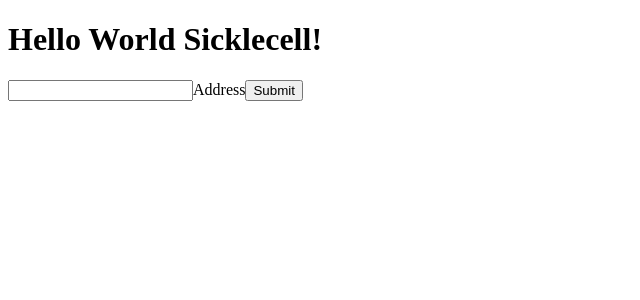
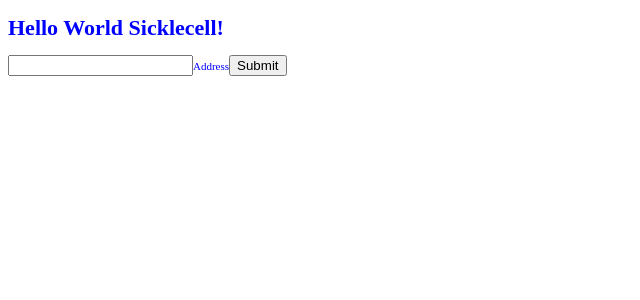
Before and after one commit to augustogoldoni-jaya/cit-poc, a React (Create React App) app: page / in a window 1280 px wide. Shown: the top 300 px of the page, without its empty margins (0-640 px from the left). Built offline with nearby package versions, Linux system fonts and the light colour scheme.

Commit message:
Refactor

```diff
--- a/src/App.js
+++ b/src/App.js
@@ -1,6 +1,9 @@
 import React from 'react';
 import WebmdStore from './WebmdStore';
 import SicklecellStore from './SicklecellStore';
+import {ThemeContext} from './theme-context';
+import {sicklecell} from './SicklecellContext'
+import {webmd} from './WebmdContext'
 
 class App extends React.Component {
   constructor(props) {
@@ -12,6 +15,7 @@ class App extends React.Component {
   }
 
   render() {
+
     let Store = function(domain) {
         switch (domain) {
         case 'webmd.tech':
@@ -23,7 +27,15 @@ class App extends React.Component {
       }
     }(this.state.domain);
 
-    return <Store />;
+    const actual = Store == SicklecellStore ? sicklecell : webmd
+
+    return (
+      <div>
+        <ThemeContext.Provider value={actual}>
+            <Store/>
+        </ThemeContext.Provider>
+      </div>
+    )
   }
 };
 
--- /dev/null
+++ b/src/SicklecellContext.js
@@ -0,0 +1,6 @@
+import React from 'react';
+
+export const sicklecell = {
+    fontSize: '11px',
+    color: 'blue'
+};
--- a/src/SicklecellStore.css
+++ /dev/null
@@ -1,5 +0,0 @@
-#root {
-  font-size: 16px;
-  color: green;
-  background-color: black;
-}
--- a/src/SicklecellStore.js
+++ b/src/SicklecellStore.js
@@ -1,12 +1,13 @@
 import React, { Component } from 'react';
-import themes from './StoreThemes'
-
-let ThemeContext = React.createContext('sicklecell');
+import {ThemeContext} from './theme-context';
 
 class SicklecellStore extends Component {
   render() {
+    let props = this.props;
+    let theme = this.context;
+
     return (
-      <div>
+      <div {...props} style={{fontSize: theme.fontSize, color: theme.color}}>
         <div>
           <h1>Hello World Sicklecell!</h1>
           <form>
@@ -20,4 +21,6 @@ class SicklecellStore extends Component {
   }
 }
 
+SicklecellStore.contextType = ThemeContext;
+
 export default SicklecellStore;
--- a/src/StoreThemes.js
+++ /dev/null
@@ -1,14 +0,0 @@
-const themes = {
-  webmd: {
-    'font-size': '14px',
-    'color': 'blue',
-    'background-color': 'grey'
-  },
-  sicklecell: {
-    'font-size': '16px',
-    'color': 'green',
-    'background-color': 'black'
-  }
-};
-
-export default themes;
--- /dev/null
+++ b/src/WebmdContext.js
@@ -0,0 +1,6 @@
+import React from 'react';
+
+export const webmd = {
+    fontSize: '15px',
+    color: 'grey'
+};
--- a/src/WebmdStore.css
+++ /dev/null
@@ -1,5 +0,0 @@
-#root {
-  font-size: 14px;
-  color: blue;
-  background-color: grey;
-}
--- a/src/WebmdStore.js
+++ b/src/WebmdStore.js
@@ -1,12 +1,13 @@
 import React, { Component } from 'react';
-import themes from './StoreThemes'
-
-let ThemeContext = React.createContext('webmd');
+import {ThemeContext} from './theme-context';
 
 class WebmdStore extends Component {
   render() {
+    let props = this.props;
+    let theme = this.context;
+
     return (
-      <div>
+      <div {...props} style={{fontSize: theme.fontSize, color: theme.color}}>
         <h1>Hello World WebMD!</h1>
         <span>Unsupported states: NY, AK, OH</span>
         <form>
@@ -19,4 +20,6 @@ class WebmdStore extends Component {
   }
 }
 
+WebmdStore.contextType = ThemeContext;
+
 export default WebmdStore;
--- /dev/null
+++ b/src/theme-context.js
@@ -0,0 +1,14 @@
+import React from 'react';
+
+export const themes = {
+  webmd: {
+    fontSize: '14px'
+  },
+  sicklecell: {
+    fontSize: '11px'
+  },
+};
+
+export const ThemeContext = React.createContext(
+  themes.webmd
+);
```
Also changed, not shown: 1 other file (tests, documents, lock files or other folders).
